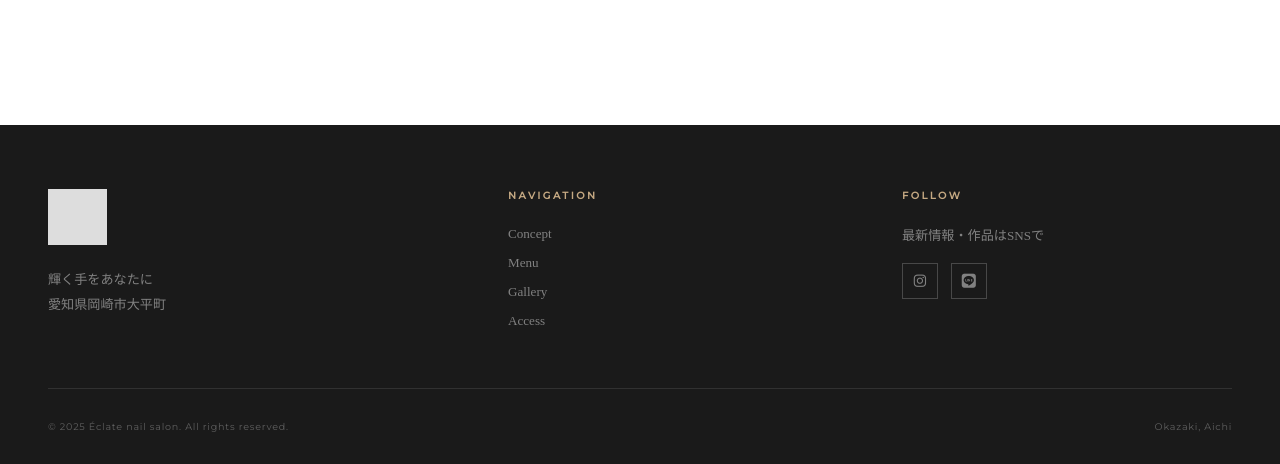
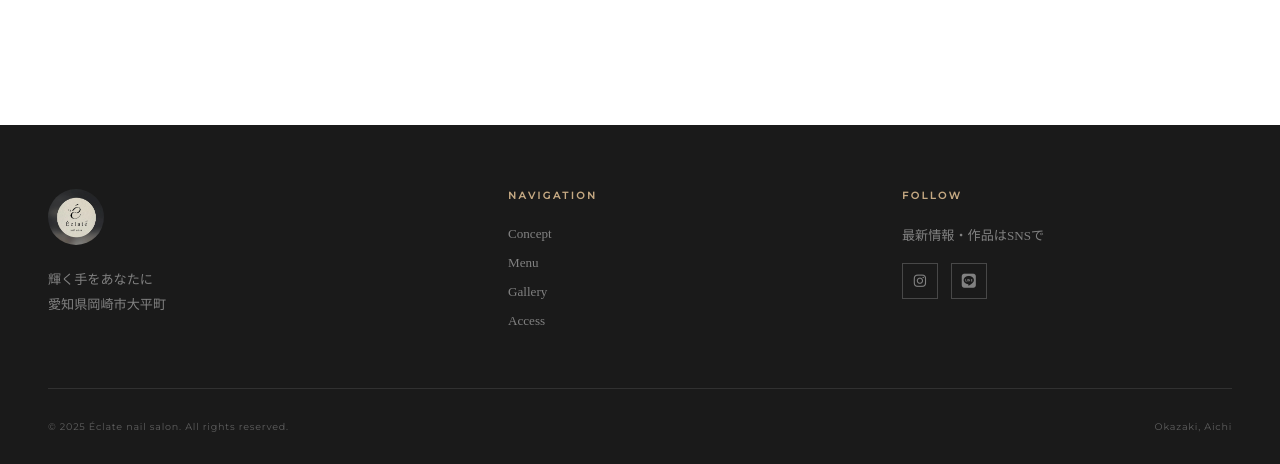
Before and after one commit to yas64053-code/eclate, a plain HTML site: page index.html in a window 1280 px wide. Shown: the part 4871-5335 px from the top of the page. Drawn offline with nearby package versions, Linux system fonts and the light colour scheme.

Commit message:
Update index.html

```diff
--- a/index.html
+++ b/index.html
@@ -142,7 +142,7 @@ section{padding:8rem 0}
 /* ===== FOOTER ===== */
 footer{background:var(--dark);padding:4rem 3rem 2rem}
 .footer-inner{max-width:1200px;margin:0 auto;display:grid;grid-template-columns:1.2fr 1fr 1fr;gap:4rem;padding-bottom:3rem;border-bottom:1px solid rgba(255,255,255,.1)}
-.footer-logo img{height:56px;width:auto;margin-bottom:1.2rem;filter:brightness(0) invert(1);opacity:.85}
+.footer-logo img{height:56px;width:56px;object-fit:cover;border-radius:50%;margin-bottom:1.2rem;opacity:.9}
 .footer-tagline{font-size:.82rem;color:rgba(255,255,255,.45);line-height:1.9;font-weight:200}
 .footer-nav h5,.footer-follow h5{font-family:'Montserrat',sans-serif;font-size:.62rem;letter-spacing:.25em;text-transform:uppercase;color:var(--gold);margin-bottom:1.4rem}
 .footer-nav ul{list-style:none}
```
